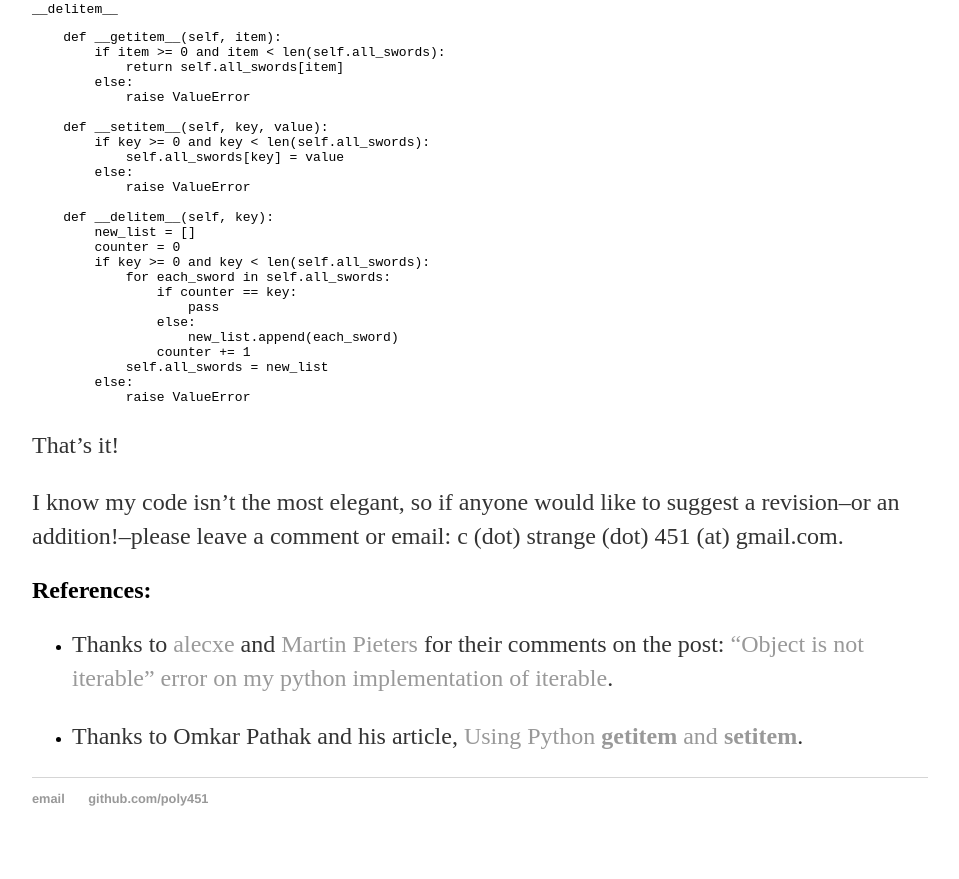
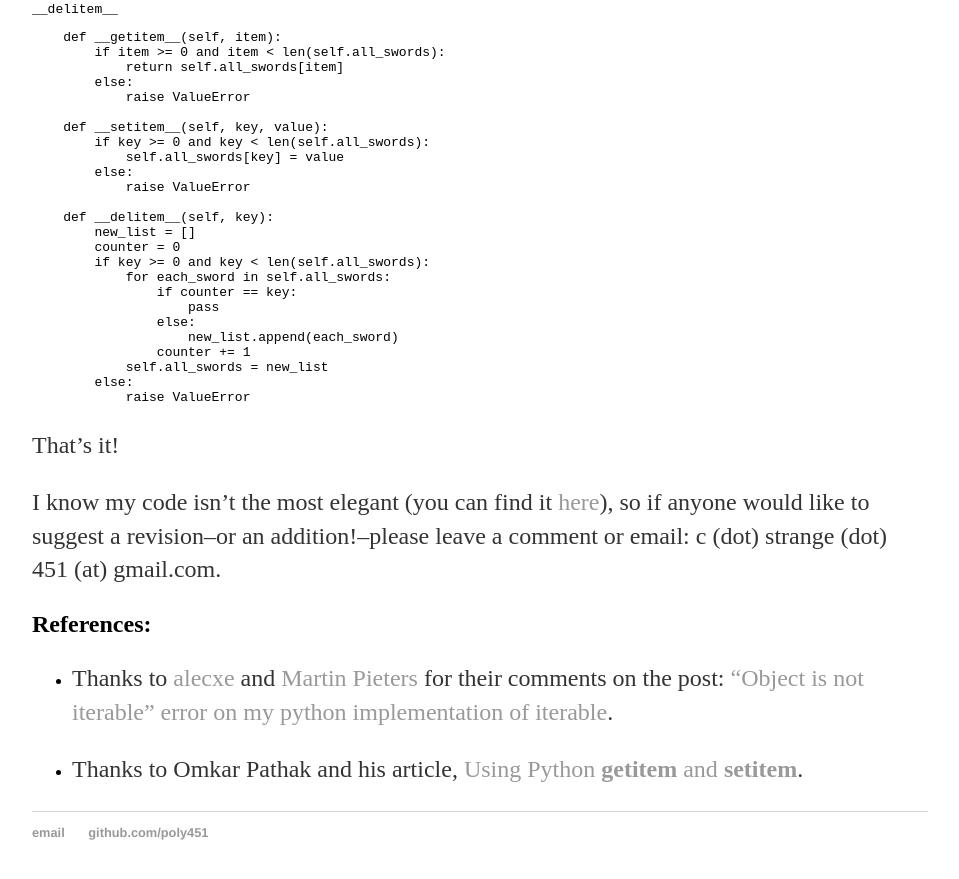
Before and after one commit to poly451/poly451.github.io, a Jekyll site: the page built from _posts/2019-04-26-iterating-over-a-class-in-python.md, in a window 1280 px wide and 900 px high, scrolled down 2914 px. Shown: the top 879 px of the window, without its empty margins (160-1119 px from the left). Built offline with Jekyll 4.4.1, drawn with Linux system fonts in a browser that asks for light colours.

Commit message:
Update 2019-04-26-iterating-over-a-class-in-python.md

```diff
--- a/_posts/2019-04-26-iterating-over-a-class-in-python.md
+++ b/_posts/2019-04-26-iterating-over-a-class-in-python.md
@@ -151,7 +151,7 @@ __delitem__
 
 That's it!
 
-I know my code isn't the most elegant, so if anyone would like to suggest a revision--or an addition!--please leave a comment or email: c (dot) strange (dot) 451 (at) gmail.com.
+I know my code isn't the most elegant (you can find it [here](https://github.com/poly451/Tutorials/blob/master/Class-Iteration/the_code.py)), so if anyone would like to suggest a revision--or an addition!--please leave a comment or email: c (dot) strange (dot) 451 (at) gmail.com.
 
 ## References:
 * Thanks to [alecxe](https://stackoverflow.com/users/771848/alecxe) and [Martin Pieters](https://stackoverflow.com/users/100297/martijn-pieters) for their comments on the post: ["Object is not iterable" error on my python implementation of iterable](https://stackoverflow.com/questions/18506144/object-is-not-iterable-error-on-my-python-implementation-of-iterable).
```
